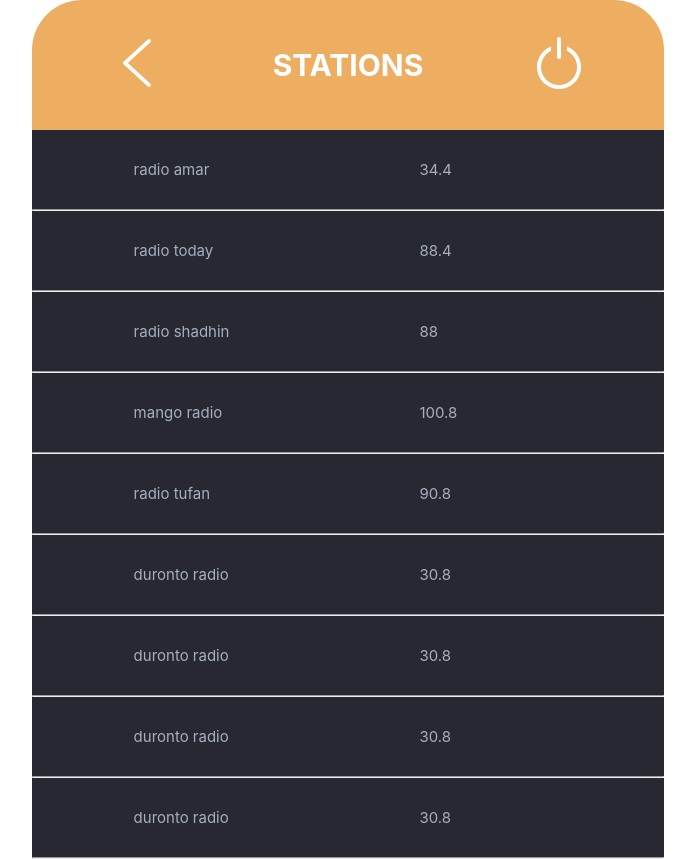
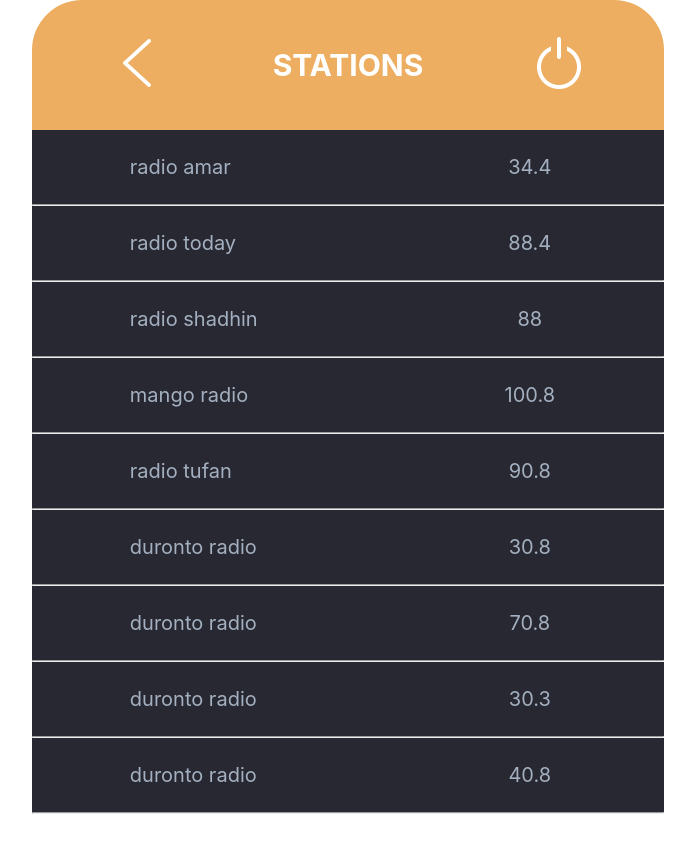
Before and after one commit to HabibulHH/ciradio, a React (Create React App) app: page / in a window 1280 px wide. Shown: the whole page, without its empty margins (292-987 px from the left). After the commit the page ends 814 px from the top, so only its background shows below. Built offline with nearby package versions, Linux system fonts and the light colour scheme.

Commit message:
Design updated

```diff
--- a/src/App.css
+++ b/src/App.css
@@ -34,12 +34,11 @@
 .station-item {
   display: grid;
   grid-template-columns: 2fr 2fr 2fr 2fr 2fr 2fr 2fr 2fr;
-
-  margin: 20px;
+  margin: 15px;
   color: #a4b0bf;
-  font-size: 15px;
+  font-size: 20px;
   padding: 10px;
-  cursor: pointer;
+  cursor: pointer
 }
 
 .station-item:hover {
@@ -58,6 +57,7 @@
   grid-column-end: 4;
 }
 .station-number {
+  justify-self: center;
   grid-column-start: 6;
   grid-column-end: -1;
 }
--- a/src/components/radioItemList.tsx
+++ b/src/components/radioItemList.tsx
@@ -17,8 +17,8 @@ export default function RadioListGenerator({ radioList }: Props) {
     <Accordion allowMultipleExpanded={false}>
       {radioList.map((item) => {
         return (
-          <>
-            <AccordionItem>
+          < div key={item.Frequency}>
+            <AccordionItem >
               <AccordionItemPanel>
                 <RadioItemDetails />
               </AccordionItemPanel>
@@ -32,7 +32,7 @@ export default function RadioListGenerator({ radioList }: Props) {
               </AccordionItemHeading>
             </AccordionItem>
             <hr />
-          </>
+          </div>
         );
       })}
     </Accordion>
--- a/src/components/radioList.tsx
+++ b/src/components/radioList.tsx
@@ -10,9 +10,9 @@ function RadioList() {
     new Radio("mango radio", "100.8", "/radio.png"),
     new Radio("radio tufan", "90.8", "/radio.png"),
     new Radio("duronto radio", "30.8", "/radio.png"),
-    new Radio("duronto radio", "30.8", "/radio.png"),
-    new Radio("duronto radio", "30.8", "/radio.png"),
-    new Radio("duronto radio", "30.8", "/radio.png"),
+    new Radio("duronto radio", "70.8", "/radio.png"),
+    new Radio("duronto radio", "30.3", "/radio.png"),
+    new Radio("duronto radio", "40.8", "/radio.png"),
   ];
 
   return (
```
Also changed, not shown: 1 other file (tests, documents, lock files or other folders).
